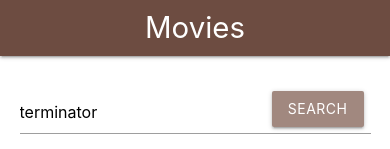
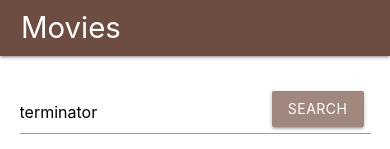
Before and after one commit to marknik139/movies-omdb-api, a React (Create React App) app: page / in a window 390 px wide. Shown: the top 149 px of the page. Built offline with nearby package versions, Linux system fonts and the light colour scheme; no server answers; the HTML template or start-up script is replaced by a standard one.

Commit message:
fix mobile version missclick

```diff
--- a/src/components/Header.jsx
+++ b/src/components/Header.jsx
@@ -2,7 +2,7 @@ function Header () {
     return (
         <nav className="brown darken-1">
             <div className="nav-wrapper">
-                <a href="!#" className="brand-logo">Movies</a>
+                <span className="brand-logo left">Movies</span>
                 <ul id="nav-mobile" className="right hide-on-med-and-down">
                     <li><a href="https://github.com/marknik139/movies-omdb-api">Repo</a></li>
                 </ul>
```
